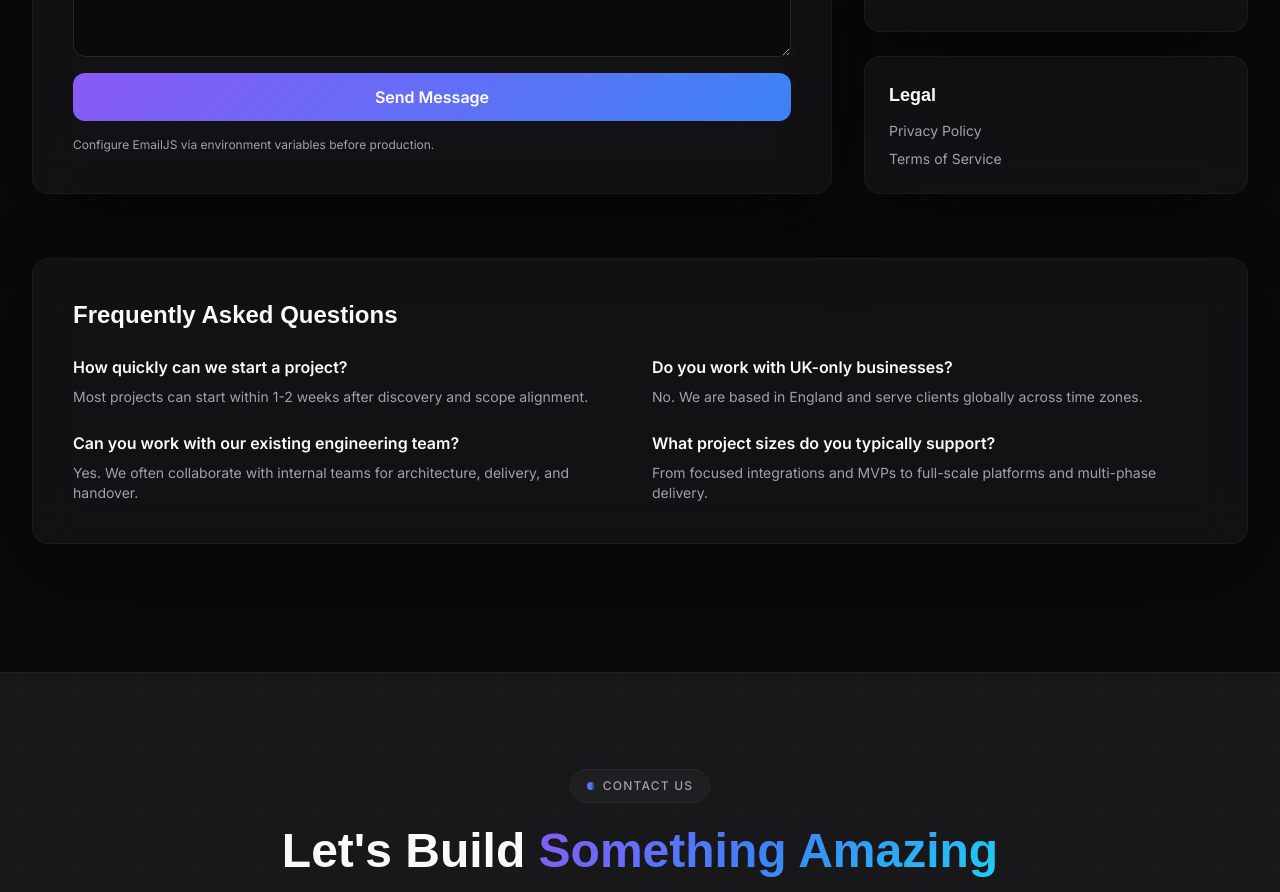
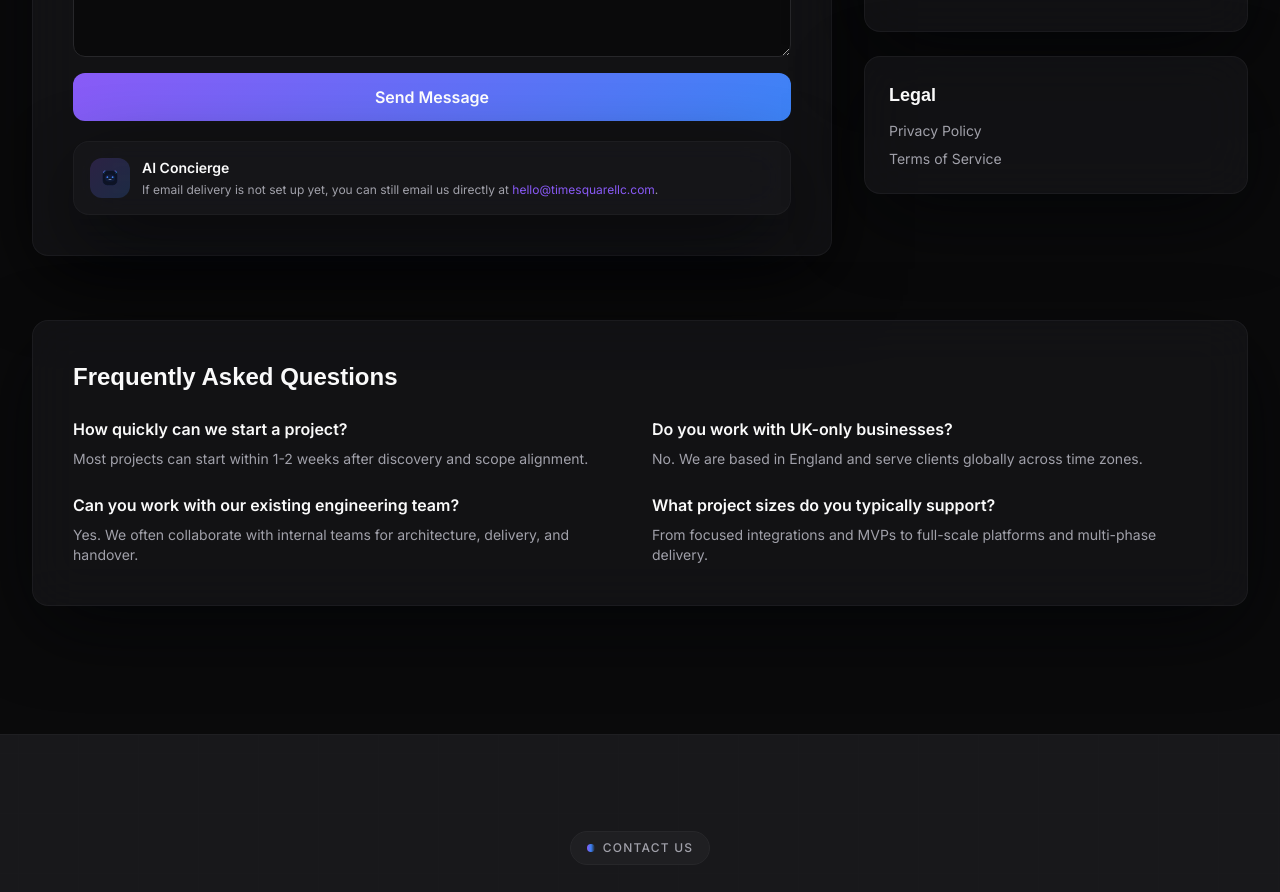
Before and after one commit to farazahmee/timesquarellc, a React (Vite) app: page /contact in a window 1280 px wide. Shown: the part 880-1772 px from the top of the page. Built offline with nearby package versions, Linux system fonts and the light colour scheme; no server answers.

Commit message:
Update TimeSquare LLC site

```diff
--- a/src/components/ui/ScrollToTop.tsx
+++ b/src/components/ui/ScrollToTop.tsx
@@ -1,7 +1,9 @@
 import { useEffect, useState } from "react";
+import { useLocation } from "react-router-dom";
 import { ArrowUp } from "lucide-react";
 
 export default function ScrollToTop() {
+  const location = useLocation();
   const [visible, setVisible] = useState(false);
 
   useEffect(() => {
@@ -13,6 +15,15 @@ export default function ScrollToTop() {
     window.addEventListener("scroll", onScroll);
     return () => window.removeEventListener("scroll", onScroll);
   }, []);
+
+  // Ensure every route navigation starts at the top.
+  useEffect(() => {
+    // Let React/router update the DOM, then force scroll restoration.
+    window.requestAnimationFrame(() => {
+      window.scrollTo({ top: 0, left: 0 });
+      setVisible(false);
+    });
+  }, [location.pathname]);
 
   if (!visible) {
     return null;
--- a/src/pages/Contact.tsx
+++ b/src/pages/Contact.tsx
@@ -199,9 +199,21 @@ export default function Contact() {
                 {isSubmitting ? "Sending..." : "Send Message"}
               </button>
             </form>
-            <p className="text-xs text-muted-foreground mt-4">
-              Configure EmailJS via environment variables before production.
-            </p>
+            <div className="mt-5 glass-card p-4 flex items-start gap-3">
+              <div className="h-10 w-10 rounded-xl bg-gradient-to-br from-primary/20 to-accent/20 flex items-center justify-center flex-shrink-0">
+                <img src="/robot-assistant.svg" alt="" className="h-6 w-6" loading="lazy" />
+              </div>
+              <div>
+                <p className="text-sm font-semibold mb-1">AI Concierge</p>
+                <p className="text-xs text-muted-foreground">
+                  If email delivery is not set up yet, you can still email us directly at{" "}
+                  <a href="mailto:hello@timesquarellc.com" className="text-primary hover:underline">
+                    hello@timesquarellc.com
+                  </a>
+                  .
+                </p>
+              </div>
+            </div>
           </div>
 
           <aside className="space-y-6">
```
Also changed, not shown: public/robot-assistant.svg (added).
